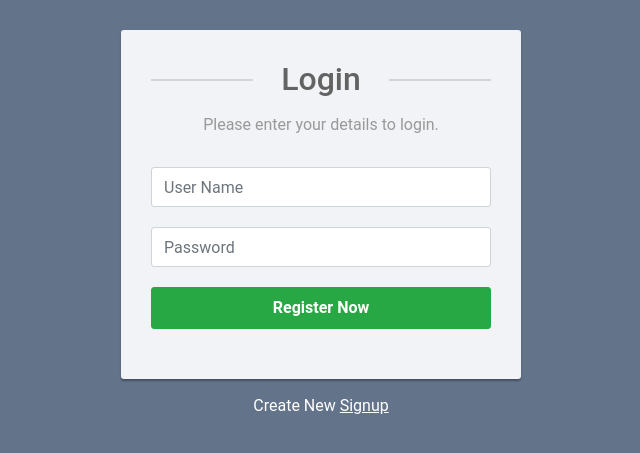
After one commit to Sem31/project, a Django app: page /accounts/login/ in a window 1280 px wide. The commit adds this page. Shown: the top 453 px of the page, without its empty margins (319-959 px from the left). Run offline with Django 3.2, Linux system fonts and the light colour scheme; some libraries are stand-ins or nearby versions.

Commit message:
add signup and login

```diff
--- a/website/signup/forms.py
+++ b/website/signup/forms.py
@@ -1,3 +1,4 @@
+from django.contrib.auth.forms import UserCreationForm #I'm not using builtin form
 from django.contrib.auth.models import User
 from django import forms
 from django.core.exceptions import ValidationError
--- a/website/signup/urls.py
+++ b/website/signup/urls.py
@@ -3,6 +3,6 @@ from . import views
 
 
 urlpatterns = [
-	path('signup/',views.user_registration,name='signup'),
-    path('user-profile/', views.user_profile, name='user_profile')
+	path('registration', views.user_registration, name='user_registration'),
+    path('login', views.user_profile, name='user_profile'),
 ]
--- a/website/templates/pakhi-web/index.html
+++ b/website/templates/pakhi-web/index.html
@@ -109,10 +109,10 @@ License URL: http://creativecommons.org/licenses/by/3.0/
 		<div class="signing text-right">
 			<div class="container">
 				<div class="sign-in">
-					<a href="{% url 'signup' %}">Sign In</a>
+					<a href="{% url 'login' %}">Login In</a>
 				</div>
 				<div class="sign-up1">
-					<a href="{% url 'signup' %}">Sign Up</a>
+					<a href="{% url 'user_registration' %}">Sign Up</a>
 				</div>
 				<div class="clearfix"></div>
 			</div>
--- /dev/null
+++ b/website/templates/pakhi-web/user_profile.html
@@ -0,0 +1,3 @@
+<p> first_name : {{user.first_name}} </p>
+<p> user_name : {{user.username}} </p>
+<p> email_name : {{user.email}} </p>
--- /dev/null
+++ b/website/templates/registration/base.html
@@ -0,0 +1,145 @@
+<!doctype html>
+<html lang="en">
+
+<head>
+    <!-- Required meta tags -->
+    <meta charset="utf-8">
+    <meta name="viewport" content="width=device-width, initial-scale=1, shrink-to-fit=no">
+    <!-- Bootstrap CSS -->
+    <link rel="stylesheet" href="https://stackpath.bootstrapcdn.com/bootstrap/4.3.1/css/bootstrap.min.css"
+        integrity="sha384-ggOyR0iXCbMQv3Xipma34MD+dH/1fQ784/j6cY/iJTQUOhcWr7x9JvoRxT2MZw1T" crossorigin="anonymous">
+    <link href="https://stackpath.bootstrapcdn.com/font-awesome/4.7.0/css/font-awesome.min.css" rel="stylesheet"
+        integrity="sha384-wvfXpqpZZVQGK6TAh5PVlGOfQNHSoD2xbE+QkPxCAFlNEevoEH3Sl0sibVcOQVnN" crossorigin="anonymous">
+    <style type="text/css">
+        body {
+            color: #fff;
+            background: #63738a;
+            font-family: 'Roboto', sans-serif;
+        }
+
+        .form-control {
+            height: 40px;
+            box-shadow: none;
+            color: #969fa4;
+        }
+
+        .form-control:focus {
+            border-color: #5cb85c;
+        }
+
+        .form-control,
+        .btn {
+            border-radius: 3px;
+        }
+
+        .signup-form {
+            width: 400px;
+            margin: 0 auto;
+            padding: 30px 0;
+        }
+
+        .signup-form h2 {
+            color: #636363;
+            margin: 0 0 15px;
+            position: relative;
+            text-align: center;
+        }
+
+        .signup-form h2:before,
+        .signup-form h2:after {
+            content: "";
+            height: 2px;
+            width: 30%;
+            background: #d4d4d4;
+            position: absolute;
+            top: 50%;
+            z-index: 2;
+        }
+
+        .signup-form h2:before {
+            left: 0;
+        }
+
+        .signup-form h2:after {
+            right: 0;
+        }
+
+        .signup-form .hint-text {
+            color: #999;
+            margin-bottom: 30px;
+            text-align: center;
+        }
+
+        .signup-form form {
+            color: #999;
+            border-radius: 3px;
+            margin-bottom: 15px;
+            background: #f2f3f7;
+            box-shadow: 0px 2px 2px rgba(0, 0, 0, 0.3);
+            padding: 30px;
+        }
+
+        .signup-form .form-group {
+            margin-bottom: 20px;
+        }
+
+        .signup-form input[type="checkbox"] {
+            margin-top: 3px;
+        }
+
+        .signup-form .btn {
+            font-size: 16px;
+            font-weight: bold;
+            min-width: 140px;
+            outline: none !important;
+        }
+
+        .signup-form .row div:first-child {
+            padding-right: 10px;
+        }
+
+        .signup-form .row div:last-child {
+            padding-left: 10px;
+        }
+
+        .signup-form a {
+            color: #fff;
+            text-decoration: underline;
+        }
+
+        .signup-form a:hover {
+            text-decoration: none;
+        }
+
+        .signup-form form a {
+            color: #5cb85c;
+            text-decoration: none;
+        }
+
+        .signup-form form a:hover {
+            text-decoration: underline;
+        }
+    </style>
+
+    <title>Django snippets</title>
+</head>
+
+<body>
+    <div class="container">
+        {% block maincontent %}
+        {% endblock maincontent %}
+    </div>
+    <!-- Optional JavaScript -->
+    <!-- jQuery first, then Popper.js, then Bootstrap JS -->
+    <script src="https://code.jquery.com/jquery-3.3.1.slim.min.js"
+        integrity="sha384-q8i/X+965DzO0rT7abK41JStQIAqVgRVzpbzo5smXKp4YfRvH+8abtTE1Pi6jizo" crossorigin="anonymous">
+    </script>
+    <script src="https://cdnjs.cloudflare.com/ajax/libs/popper.js/1.14.7/umd/popper.min.js"
+        integrity="sha384-UO2eT0CpHqdSJQ6hJty5KVphtPhzWj9WO1clHTMGa3JDZwrnQq4sF86dIHNDz0W1" crossorigin="anonymous">
+    </script>
+    <script src="https://stackpath.bootstrapcdn.com/bootstrap/4.3.1/js/bootstrap.min.js"
+        integrity="sha384-JjSmVgyd0p3pXB1rRibZUAYoIIy6OrQ6VrjIEaFf/nJGzIxFDsf4x0xIM+B07jRM" crossorigin="anonymous">
+    </script>
+</body>
+
+</html>
--- /dev/null
+++ b/website/templates/registration/login.html
@@ -0,0 +1,36 @@
+{% extends 'registration/base.html' %}
+
+{% block maincontent %}
+<div class="signup-form">
+    {% if form.errors %}
+    {% for field in form %}
+    {% for error in field.errors %}
+    <div class="alert alert-danger">
+        <strong>{{ error|escape }}</strong>
+    </div>
+    {% endfor %}
+    {% endfor %}
+    {% for error in form.non_field_errors %}
+    <div class="alert alert-danger">
+        <strong>{{ error|escape }}</strong>
+    </div>
+    {% endfor %}
+    {% endif %}
+    <form method="post">
+        {% csrf_token %}
+        <h2>Login</h2>
+        <p class="hint-text">Please enter your details to login.</p>
+        <div class="form-group">
+            <input type="text" class="form-control" name="username" placeholder="User Name" required="required">
+        </div>
+        <div class="form-group">
+            <input type="password" class="form-control" name="password" placeholder="Password" required="required">
+        </div>
+        <div class="form-group">
+            <button type="submit" class="btn btn-success btn-lg btn-block">Register Now</button>
+        </div>
+    </form>
+    <div class="text-center">Create New <a href="{% url 'user_registration'  %}">Signup</a></div>
+</div>
+
+{% endblock maincontent %}
--- a/website/website/settings.py
+++ b/website/website/settings.py
@@ -125,3 +125,8 @@ STATIC_URL = '/static/'
 STATICFILES_DIRS = [
     os.path.join(BASE_DIR, "static"),
 ]
+
+
+
+LOGIN_REDIRECT_URL = 'user_profile'
+LOGOUT_REDIRECT_URL = '/'
--- a/website/website/urls.py
+++ b/website/website/urls.py
@@ -20,5 +20,7 @@ from home import views
 urlpatterns = [
     path('admin/', admin.site.urls),
     path('',views.index,name='index'),
-    path('',include('signup.urls'))
+    path('',include('signup.urls')),
+    path('accounts/', include('django.contrib.auth.urls')),
+
 ]
```
Also changed, not shown: website/signup/views.py (+4 -4 lines), website/templates/home.html (added, +8 -0 lines), website/templates/pakhi-web/signin.html (deleted, +0 -334 lines), website/templates/registration/registration.html (added, +46 -0 lines), website/db.sqlite3, website/templates/base.html (added).
